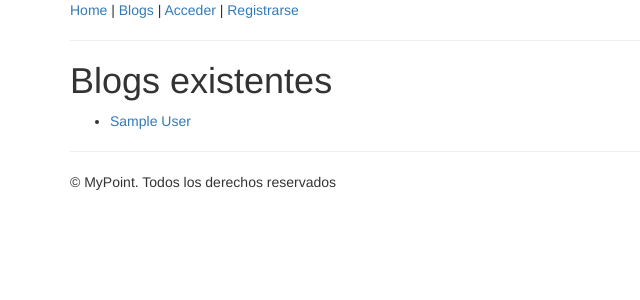
After one commit to rubenmqz/mypointDjango, a Django app: a page that uses blog/templates/blog/blog_list.html in a window 1280 px wide. The commit adds this page. Shown: the top 300 px of the page, without its empty margins (0-640 px from the left). Run offline with Django 3.2, Linux system fonts and the light colour scheme; tables that the repository leaves empty hold one stand-in row (values such as "Sample post"); some libraries are stand-ins or nearby versions.

Commit message:
Añadimos la sección con el listado de blogs disponibles (listado de usuarios con enlace a su blog)

```diff
--- /dev/null
+++ b/blog/templates/blog/blog_list.html
@@ -0,0 +1,15 @@
+{% extends "base.html" %}
+{% block body %}
+    <h1>Blogs existentes</h1>
+    {% if object_list|length > 0 %}
+        <ul>
+            {% for user in object_list %}
+                <li>
+                    <a href="{% url "blog_posts_by_user" user.username %}">{{ user.first_name }} {{ user.last_name }}</a>
+                </li>
+            {% endfor %}
+        </ul>
+    {% else %}
+        <p>No hay blogs disponibles.</p>
+    {% endif %}
+{% endblock %}
--- a/blog/urls.py
+++ b/blog/urls.py
@@ -1,11 +1,12 @@
 from django.conf.urls import url
 
-from blog.views import HomeView, NewPostView, PostDetailView, PostsByUserView
+from blog.views import HomeView, NewPostView, PostDetailView, PostsByUserView, BlogListView
 
 urlpatterns = [
     # Web URLs
     url(r'^$', HomeView.as_view(), name='site_home'),
     url(r'^new-post$', NewPostView.as_view(), name='blog_new_post'),
+    url(r'^blogs\/$', BlogListView.as_view(), name='blog_blogs'),
     url(r'^blogs\/(?P<nombre_de_usuario>[A-Za-z0-9.\+@_-]+)\/$', PostsByUserView.as_view(), name='blog_posts_by_user'),
     url(r'^blogs\/(?P<nombre_de_usuario>[A-Za-z0-9.\+@_-]+)\/(?P<post_id>[0-9]+)$', PostDetailView.as_view(), name='blog_post_detail'),
 ]
--- a/blog/views.py
+++ b/blog/views.py
@@ -6,6 +6,7 @@ from django.shortcuts import render
 from django.utils import timezone
 from django.utils.decorators import method_decorator
 from django.views import View
+from django.views.generic import ListView
 from blog.forms import PostForm
 from blog.models import Post
 
@@ -22,6 +23,16 @@ class HomeView(View):
         posts = Post.objects.filter(publish_at__lt=timezone.now()).order_by('-created_at')
         context = {'posts_list': posts[:10]}
         return render(request, 'blog/home.html', context)
+
+
+class BlogListView(ListView):
+
+    model = User
+    template_name = "blog/blog_list.html"
+
+    def get_queryset(self):
+        return User.objects.filter(post__isnull=False).distinct()
+
 
 
 class PostsByUserView(View):
--- a/mypoint/templates/includes/menu.html
+++ b/mypoint/templates/includes/menu.html
@@ -1,4 +1,5 @@
 <a href="{% url 'site_home' %}">Home</a>
+| <a href="{% url 'blog_blogs' %}">Blogs</a>
 |
 {% if user.is_authenticated %}
     Conectado como {{ user.username }}.
```
Also changed, not shown: mypoint/settings.py (line endings or trailing spaces).
